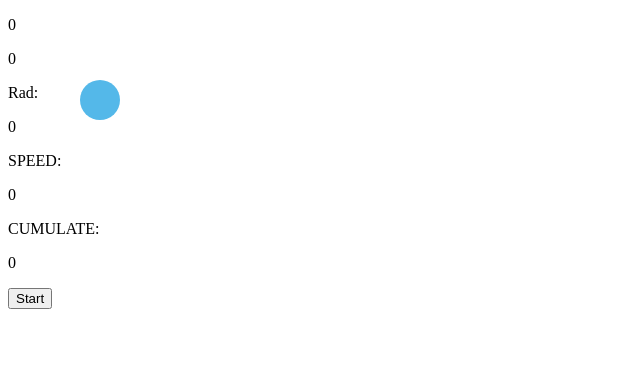
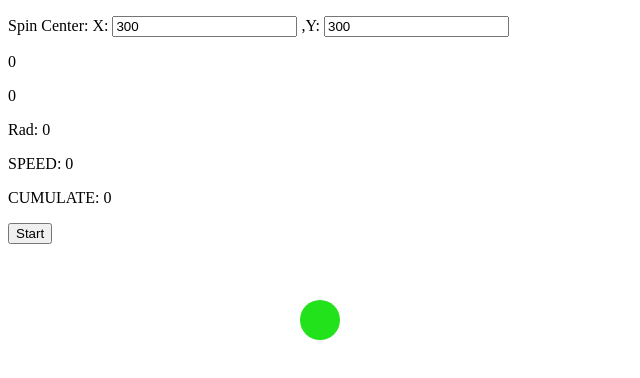
Before and after one commit to MarcoHuXHu/learningjavascript, a plain HTML site: page mouse spin calculate/index.html in a window 1280 px wide. Both pictures are taken after a click on the button "Start". Shown: the whole page, without its empty margins (0-640 px from the left). Drawn offline with Linux system fonts and the light colour scheme.

Commit message:
change position of spin center

```diff
--- a/mouse spin calculate/index.html
+++ b/mouse spin calculate/index.html
@@ -2,33 +2,21 @@
 <html>
 
 <head>
-        <style>
-                div#spinctr {
-                        width: 40px;
-                        height: 40px;
-                        background-color: #1ba1e2;
-                        position: fixed;
-                        left: 100px;
-                        top: 100px;
-                        margin-left: -20px;
-                        margin-top: -20px;
-                        border-radius: 20px;
-                        z-index: 100;
-                        opacity: 0.75;
-                }
-        </style>
+        <script src="spincontrol.js"></script>
 </head>
 
 <body>
-
+        <p>
+                Spin Center: X: <input id="spinX"; type="number" value="300"/>
+                ,Y: <input id="spinY"; type="number" value="300"/>
+        </p>
         <p id="x">0</p>
         <p id="y">0</p>
-        Rad:           <p id="rad">0</p>
-        SPEED:          <p id="speed">0</p>
-        CUMULATE:       <p id="cumulate">0</p>
-        <div id="spinctr"></div>
+        <p>Rad:           <span id="rad">0</span></p>
+        <p>SPEED:          <span id="speed">0</span></p>
+        <p></p>CUMULATE:       <span id="cumulate">0</span></p>
+        <div id="spinCenter" style="width: 40px; height: 40px; position: fixed; background-color: #22E21B; left: 300px; top: 300px; border-radius: 20px;"></div>
 
-        <script src="spincontrol.js"></script>
         <button type="button" onclick="start()">Start</button>
 </body>
 </html>
--- a/mouse spin calculate/spincontrol.js
+++ b/mouse spin calculate/spincontrol.js
@@ -2,18 +2,28 @@ var preX = 0;
 var preY = 0;
 var preTime = undefined;
 
-let centerX = 100;
-let centerY = 200;
+let pic_width  = 20;
+var centerX = 300 + pic_width;
+var centerY = 300 + pic_width;
 
 var curRad = 0;
 var cumulate = 0;
 
 
 function start() {
-    draw();
-    //document.addEventListener('mousemove', showMousePosition, false);
-    //a = [-84, -225, 117, -40]
-    //alert(a + ' : ' + deltaRad(a[0], a[1], a[2], a[3]));
+    document.addEventListener('mousemove', showMousePosition, false);
+    var spinX = parseInt(document.getElementById("spinX").value);
+    var spinY = parseInt(document.getElementById("spinY").value)
+    width = screen.availWidth;
+    height = screen.availHeight;
+    if (spinX <=0 || spinX >= width)  spinX = width / 2;
+    if (spinY <=0 || spinY >= height) spinY = height / 2;
+
+    document.getElementById("spinCenter").style.left = spinX + 'px';
+    document.getElementById("spinCenter").style.top = spinY + 'px';
+
+    centerX = spinX + pic_width;
+    centerY = spinY + pic_width;
     preX = 0;
     preY = 0;
     preTime = undefined;
@@ -24,8 +34,8 @@ function start() {
 // using callback to get the position of mouse and update speed and cumulate
 function showMousePosition(event) {
     // y-axle is reversed compare to normal x-y coordinate
-    var x = event.screenX - centerX;
-    var y = centerY - event.screenY;
+    var x = event.clientX - centerX;
+    var y = centerY - event.clientY;
     var time = Date.now();
 
     // for first time move mouse
```
